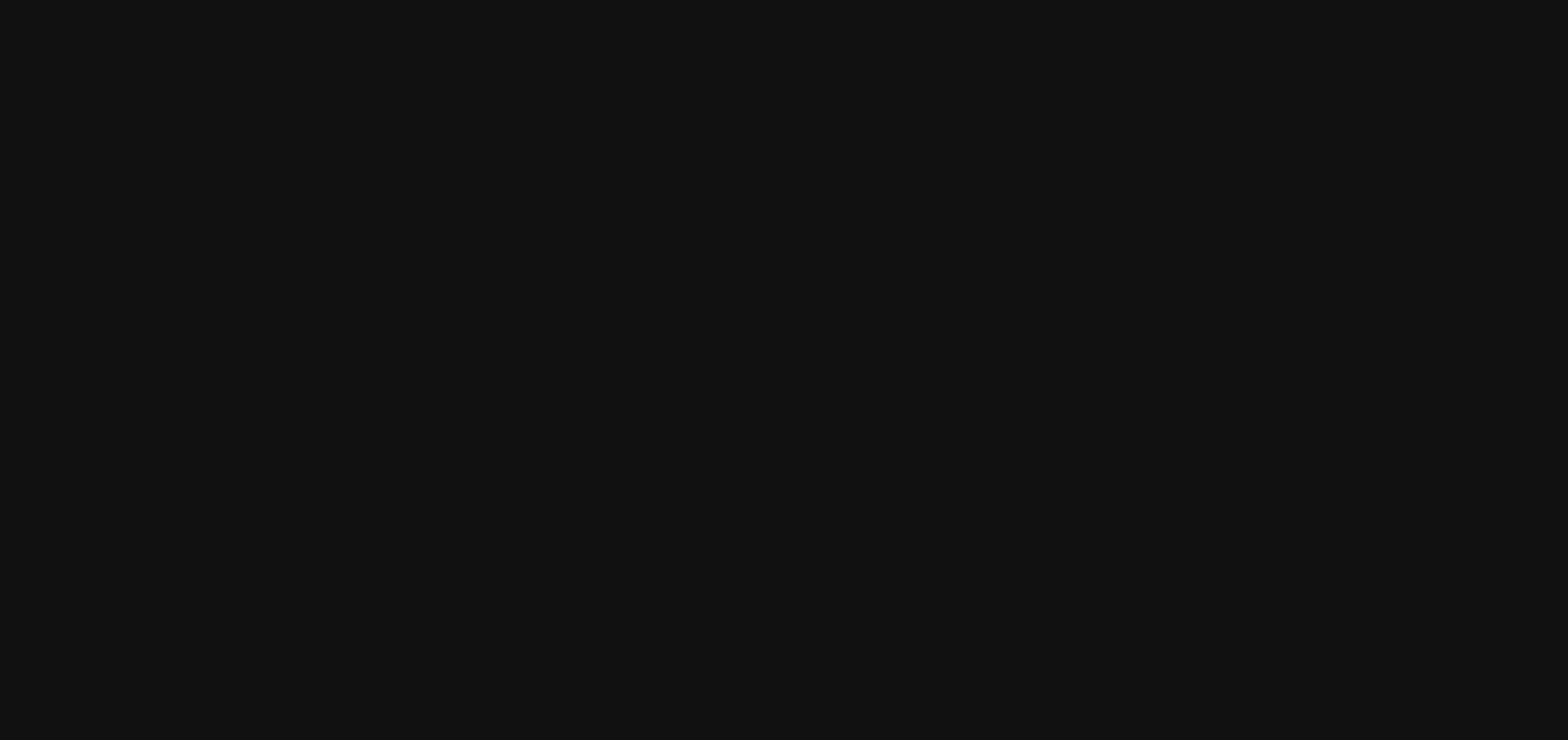
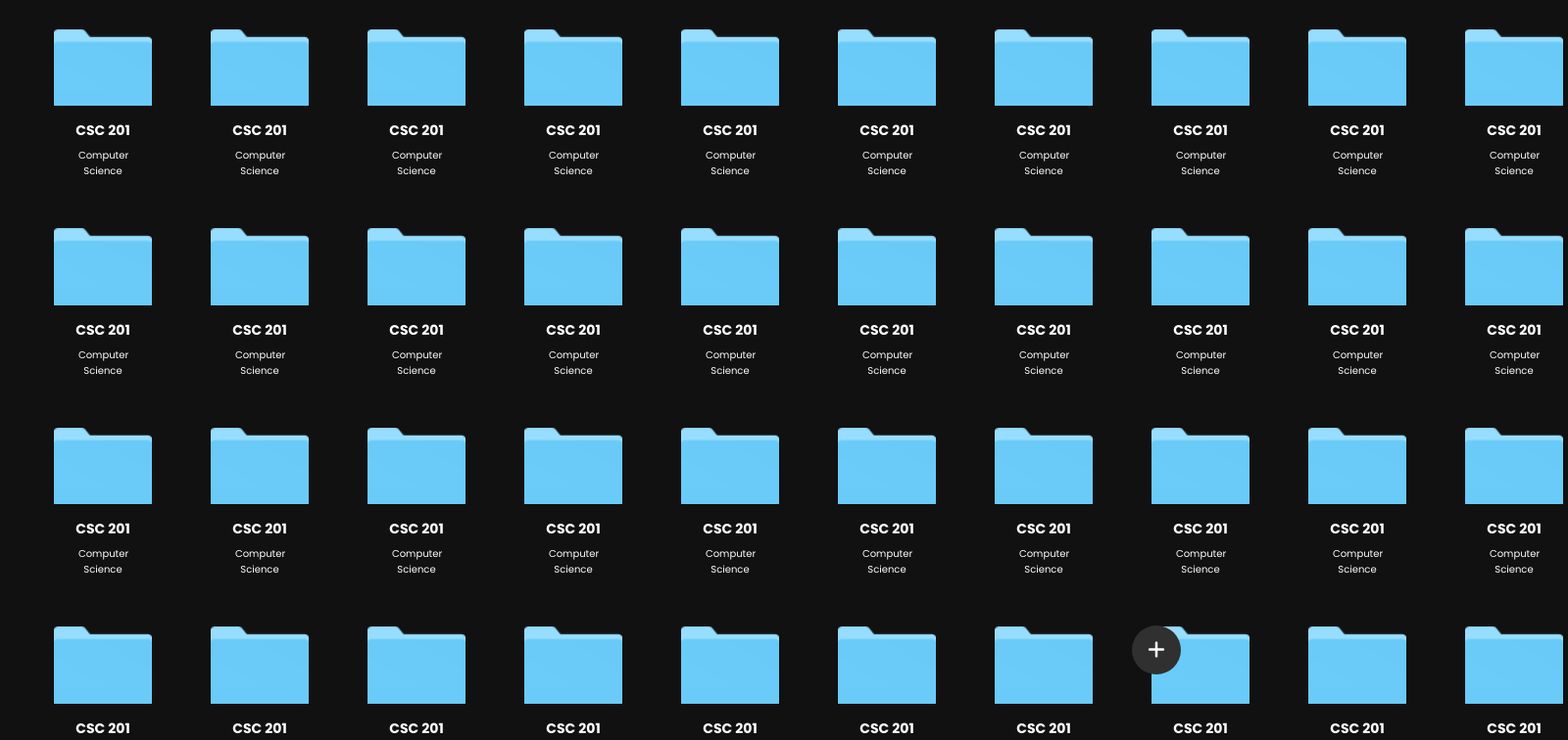
Before and after one commit to Enaikele-Kelvin-Omoh/LIC, a React (Vite) app: page / in a window 1280 px wide. Shown: the part 120-876 px from the top of the page at 98% size, 1600 px wide, since content can reach past the window. Before the commit the page ends 800 px from the top, so only its background shows below. Built offline with nearby package versions, Linux system fonts and the light colour scheme; a web font is replaced by a local one.

Commit message:
Dashboard Page UI

```diff
--- a/src/App.jsx
+++ b/src/App.jsx
@@ -1,24 +1,24 @@
-import { BrowserRouter, Route, Routes } from "react-router-dom";
-import "./App.css";
-import { pageLinks } from "./site/pageLinks";
-import AuthenticationPage from "./pages/AuthenticationPage/AuthenticationPage";
-import LecturePage from "./pages/LecturePage/LecturePage";
-import DashboardPage from "./pages/DashboardPage/DashboardPage";
-import NotepadPage from "./pages/NotepadPage/NotepadPage";
-import { AuthProvider } from "./context/AuthContext";
-import { Flip, ToastContainer, Bounce } from "react-toastify";
-import "react-toastify/dist/ReactToastify.css";
-import Modal from "./components/Modal/Modal";
+import { BrowserRouter, Route, Routes } from 'react-router-dom';
+import './App.css';
+import { pageLinks } from './site/pageLinks';
+import AuthenticationPage from './pages/AuthenticationPage/AuthenticationPage';
+import LecturePage from './pages/LecturePage/LecturePage';
+import DashboardPage from './pages/DashboardPage/DashboardPage';
+import NotepadPage from './pages/NotepadPage/NotepadPage';
+import { AuthProvider } from './context/AuthContext';
+import { Flip, ToastContainer, Bounce } from 'react-toastify';
+import 'react-toastify/dist/ReactToastify.css';
+import Modal from './components/Modal/Modal';
 import {
   errorModal,
   inputModal,
   successModal,
   warningModal,
-} from "./utils/modal";
-import { useEffect } from "react";
-import Loader from "./components/Loader/Loader";
-import { hideLoader, showLoader } from "./utils/loader";
-import Navbar from "./components/Navbar/Navbar";
+} from './utils/modal';
+import { useEffect } from 'react';
+import Loader from './components/Loader/Loader';
+import { hideLoader, showLoader } from './utils/loader';
+import Navbar from './components/Navbar/Navbar';
 
 function App() {
   useEffect(() => {}, []);
@@ -38,10 +38,6 @@
               element={<AuthenticationPage />}
             />
             <Route
-              path={pageLinks.lecturePage.dynamicUrl}
-              element={<LecturePage />}
-            />
-            <Route
               path={pageLinks.dashboardPage.dynamicUrl}
               element={<DashboardPage />}
             />
@@ -51,7 +47,7 @@
             />
           </Routes>
           <ToastContainer
-            position={window.innerWidth > 800 ? "bottom-left" : "top-center"}
+            position={window.innerWidth > 800 ? 'bottom-left' : 'top-center'}
             autoClose={5000}
             hideProgressBar={false}
             newestOnTop={false}
--- /dev/null
+++ b/src/components/CourseFolder/CourseFolder.css
@@ -0,0 +1,23 @@
+.course-folder {
+  width: 11rem;
+  text-align: center;
+  cursor: pointer;
+}
+
+.course-icon {
+  width: 10rem;
+  margin-bottom: 1rem;
+}
+
+.course-code {
+  font-size: 1.4rem;
+  font-weight: bold;
+  margin-bottom: 0.7rem;
+}
+
+.course-title {
+  font-size: 1rem;
+  font-weight: normal;
+  width: 5rem;
+  margin: 0 auto;
+}
--- /dev/null
+++ b/src/components/CourseFolder/CourseFolder.jsx
@@ -0,0 +1,14 @@
+import folder from '/src/assets/folder.png';
+import './CourseFolder.css';
+
+const CourseFolder = () => {
+  return (
+    <div className="course-folder">
+      <img src={folder} alt="Folder" className="course-icon" />
+      <p className="course-code">CSC 201</p>
+      <p className="course-title">Computer Science</p>
+    </div>
+  );
+};
+
+export default CourseFolder;
--- a/src/components/Navbar/Navbar.css
+++ b/src/components/Navbar/Navbar.css
@@ -3,7 +3,7 @@
   height: 55px;
   background-color: var(--header-background-color);
   display: flex;
-  padding: 0 3.2rem;
+  padding: 0 5rem;
 }
 
 .Navbar .btn-2 {
--- a/src/pages/DashboardPage/DashboardPage.css
+++ b/src/pages/DashboardPage/DashboardPage.css
@@ -1,2 +1,36 @@
 .DashboardPage {
+  padding: 0 5rem;
+  position: relative;
 }
+
+.dashboard-title {
+  font-size: 2.4rem;
+  font-weight: bold;
+  margin: 3rem 0;
+}
+
+.all-courses {
+  display: grid;
+  grid-template-columns: repeat(10, 1fr);
+  grid-template-rows: repeat(4, 1fr);
+  gap: 5rem;
+}
+
+.btn-create-course {
+  display: flex;
+  justify-content: center;
+  align-items: center;
+  width: 5rem;
+  height: 5rem;
+  border-radius: 50%;
+  background-color: #303030;
+  position: absolute;
+  bottom: 10.5rem;
+  right: 7.5rem;
+}
+
+.create-course-icon {
+  font-size: 2rem;
+  font-weight: 600;
+  cursor: pointer;
+}
--- a/src/pages/DashboardPage/DashboardPage.jsx
+++ b/src/pages/DashboardPage/DashboardPage.jsx
@@ -1,8 +1,59 @@
-import React from "react";
-import "./DashboardPage.css";
+import React, { useState } from 'react';
+import './DashboardPage.css';
+import CourseFolder from '../../components/CourseFolder/CourseFolder';
+const DashboardPage = () => {
+  const [isSelected, setIsSelected] = useState(false);
+  return (
+    <div className="DashboardPage">
+      <h2 className="dashboard-title">Registered Courses</h2>
+      <div className="all-courses">
+        <CourseFolder />
+        <CourseFolder />
+        <CourseFolder />
+        <CourseFolder />
+        <CourseFolder />
+        <CourseFolder />
+        <CourseFolder />
+        <CourseFolder />
+        <CourseFolder />
+        <CourseFolder />
+        <CourseFolder />
+        <CourseFolder />
+        <CourseFolder />
+        <CourseFolder />
+        <CourseFolder />
+        <CourseFolder />
+        <CourseFolder />
+        <CourseFolder />
+        <CourseFolder />
+        <CourseFolder />
+        <CourseFolder />
+        <CourseFolder />
+        <CourseFolder />
+        <CourseFolder />
+        <CourseFolder />
+        <CourseFolder />
+        <CourseFolder />
+        <CourseFolder />
+        <CourseFolder />
+        <CourseFolder />
+        <CourseFolder />
+        <CourseFolder />
+        <CourseFolder />
+        <CourseFolder />
+        <CourseFolder />
+        <CourseFolder />
+        <CourseFolder />
+        <CourseFolder />
+        <CourseFolder />
+        <CourseFolder />
 
-const DashboardPage = () => {
-  return <div className="DashboardPage">DashboardPage</div>;
+        <div className="btn-create-course">
+          <i className="fa-solid fa-plus create-course-icon"></i>
+        </div>
+      </div>
+    </div>
+  );
 };
 
 export default DashboardPage;
```
Also changed, not shown: src/assets/folder.png (added), src/assets/folder.svg (added).
